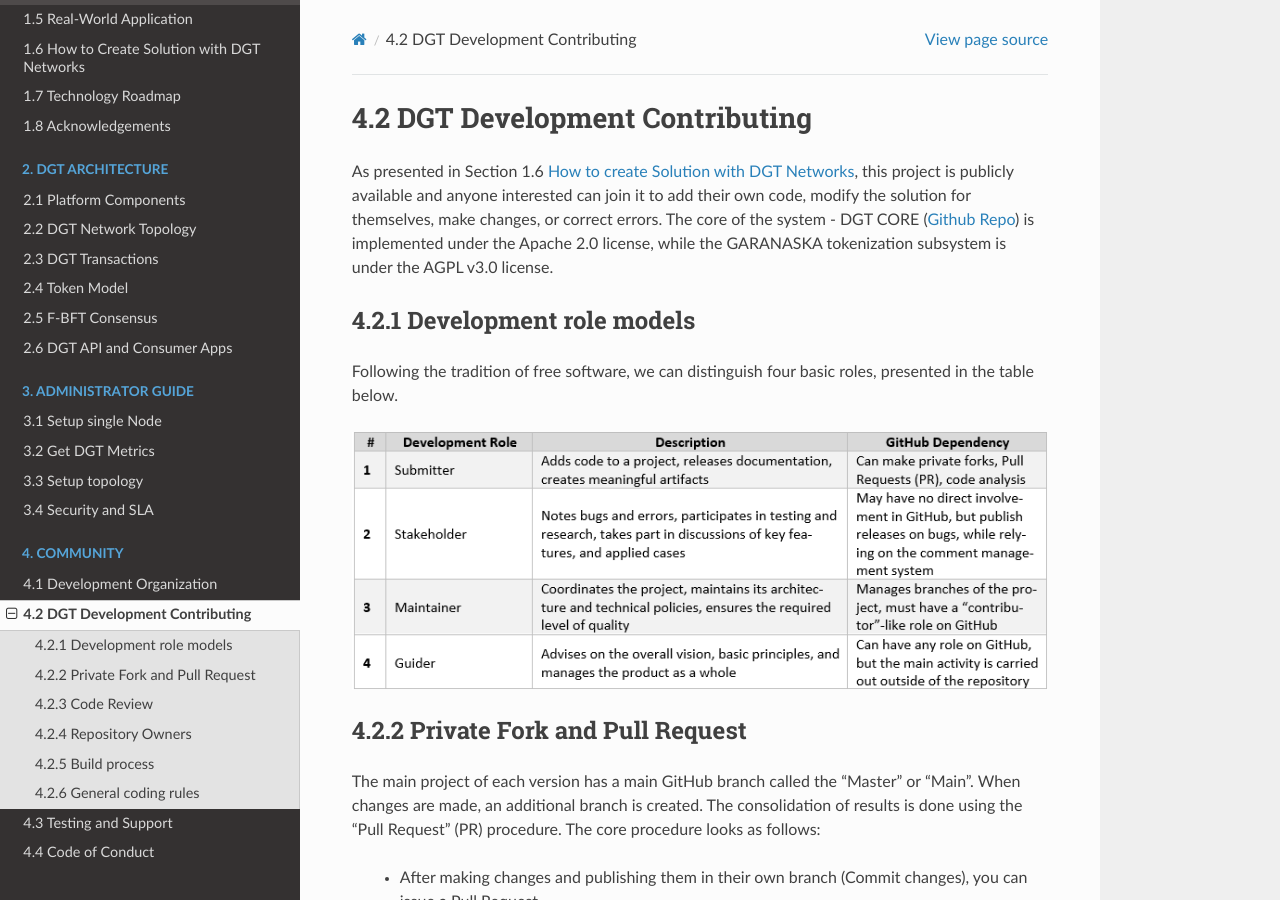
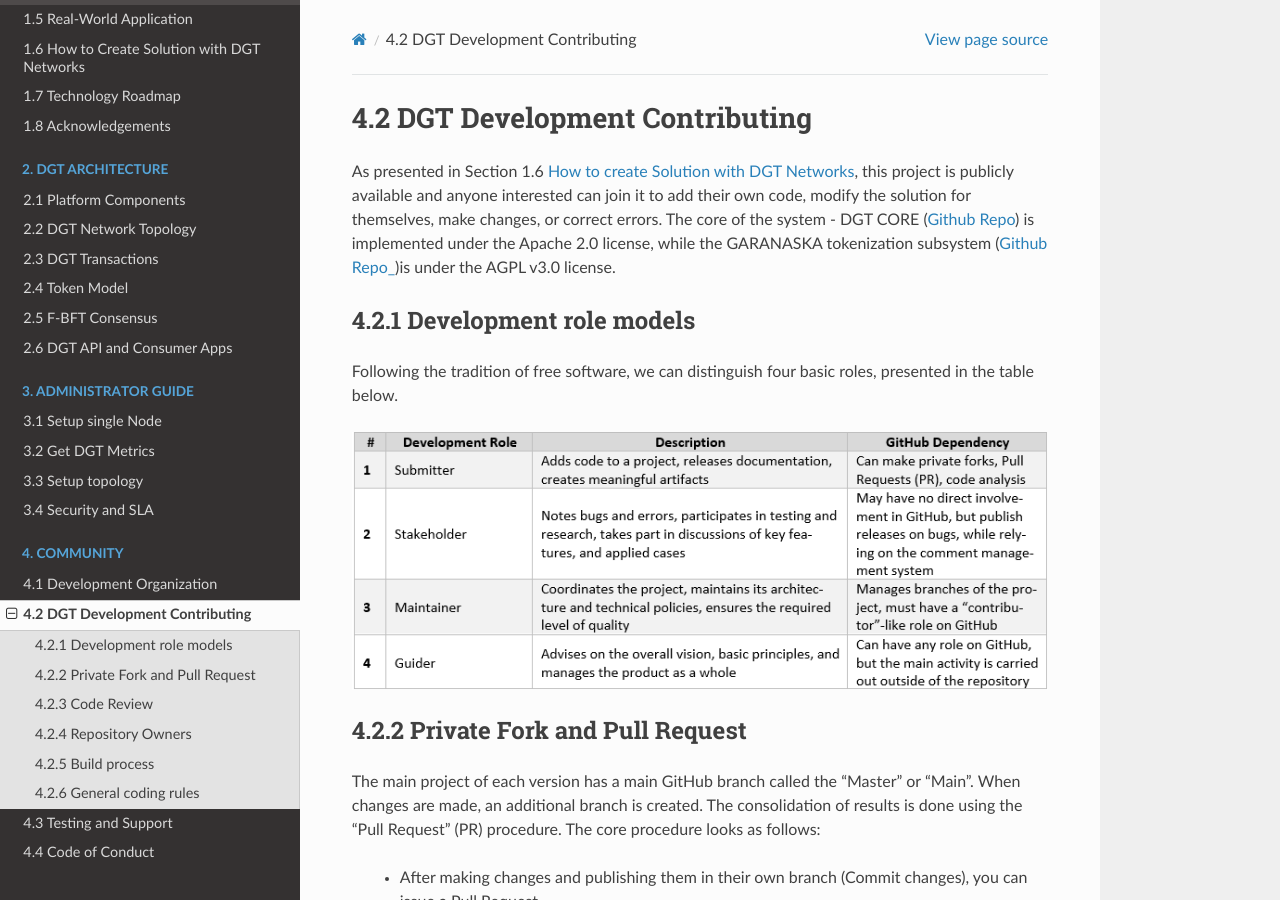
Before and after one commit to DGT-Network/DGT-Matagami, a Sphinx documentation site: the page built from docs/COMMUNITY/4.2_DGT_Development_Contributing.rst, in a window 1280 px wide and 900 px high. Built offline with Sphinx 7.4.7 and the Read the Docs theme 2.0.0, drawn with Linux system fonts in a browser that asks for light colours.

Commit message:
weblinks corrections

```diff
--- a/docs/COMMUNITY/4.1_Development_Organization.rst
+++ b/docs/COMMUNITY/4.1_Development_Organization.rst
@@ -26,8 +26,8 @@ The development of any distributed platform has several nuances associated with
 
     •	If there are applied tasks (custom development) then possible upgrades of the main development line are discussed.
 
-    •	All development is carried out under the Apache 2.0 and AGPL licenses, however, the formation of forks requires coordination with the team (`see 4.2`_).
+    •	All development is carried out under the Apache 2.0 and AGPL licenses, however, the formation of forks requires coordination with the team (`see 4.2.2`_).
 
     .. _see 1.7: ../INTRODUCTION/1.7_Technology_Roadmap.html
 
-    .. _see 4.2: 4.2_DGT_Development_Contributing.html
+    .. _see 4.2.2: 4.2_DGT_Development_Contributing.html#private-fork-and-pull-request
--- a/docs/COMMUNITY/4.2_DGT_Development_Contributing.rst
+++ b/docs/COMMUNITY/4.2_DGT_Development_Contributing.rst
@@ -2,11 +2,13 @@
 4.2 DGT Development Contributing
 +++++++++++++++++++++++++++++++++++++++++
 
-As presented in Section 1.6 `How to create Solution with DGT Networks`_, this project is publicly available and anyone interested can join it to add their own code, modify the solution for themselves, make changes, or correct errors. The core of the system - DGT CORE (`Github Repo`_) is implemented under the Apache 2.0 license, while the GARANASKA tokenization subsystem is under the AGPL v3.0 license.
+As presented in Section 1.6 `How to create Solution with DGT Networks`_, this project is publicly available and anyone interested can join it to add their own code, modify the solution for themselves, make changes, or correct errors. The core of the system - DGT CORE (`Github Repo`_) is implemented under the Apache 2.0 license, while the GARANASKA tokenization subsystem (`Github Repo_`_)is under the AGPL v3.0 license.
 
 .. _How to create Solution with DGT Networks: ../INTRODUCTION/1.6_How_to_Create_Solution_with_DGT_Networks.html
 
 .. _Github Repo: https://github.com/DGT-Network/DGT-Matagami/tree/master/CORE
+
+.. _Github Repo_: https://github.com/DGT-Network/DGT-GARANASKA
 
 4.2.1	Development role models
 =========================================
--- a/docs/COMMUNITY/4.3_Testing_and_Support.rst
+++ b/docs/COMMUNITY/4.3_Testing_and_Support.rst
@@ -6,7 +6,7 @@ Testing and project support is one of the priorities of DGT Networks. The follow
 
 •	Any written code should be accompanied by the creation of an automated text that should be granular enough to test specific functionality.
 
-•	To track errors, we use a bug tracking system, which can be accessed by any project participant (`see 4.2`_). For this, you need to contact `partnership@dgt.world`_.
+•	To track errors, we use a bug tracking system, which can be accessed by any project participant (`see 4.2.1`_). For this, you need to contact `partnership@dgt.world`_.
 
 •	The project code is in the GitHub repository and is open for audit. We are ready to answer any additional questions and consider your suggestions.
 
@@ -24,4 +24,4 @@ Community members will be happy to hear any request for details on the issues de
 
  .. _partnership@dgt.world: partnership@dgt.world
 
- .. _see 4.2: 4.2_DGT_Development_Contributing.html
+ .. _see 4.2.1: 4.2_DGT_Development_Contributing.html#development-role-models
```
Also changed, not shown: 2 other files.
